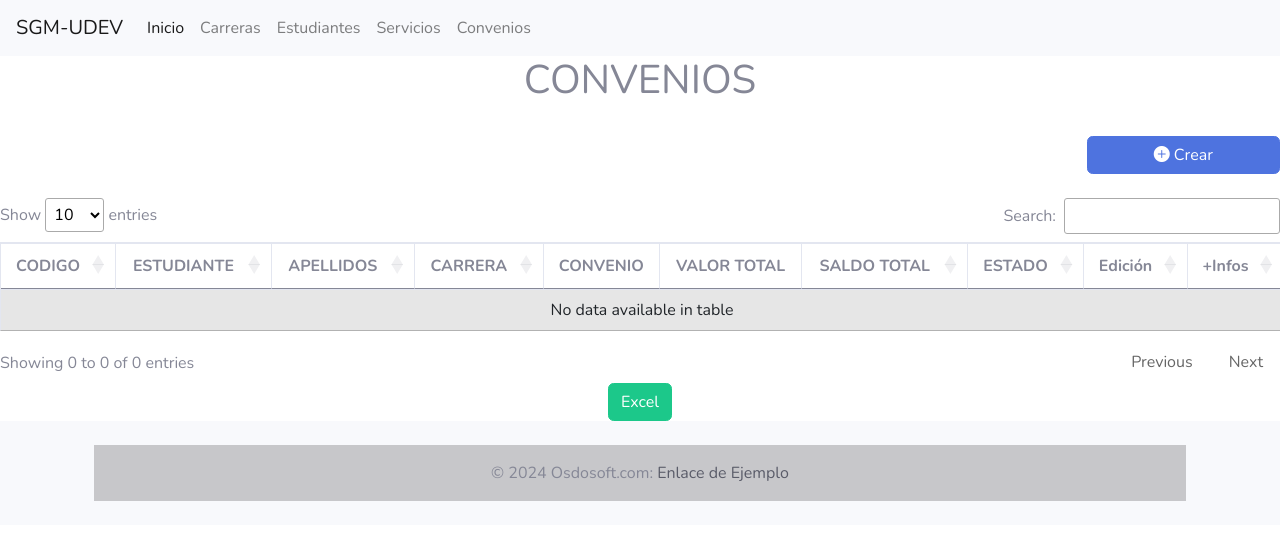
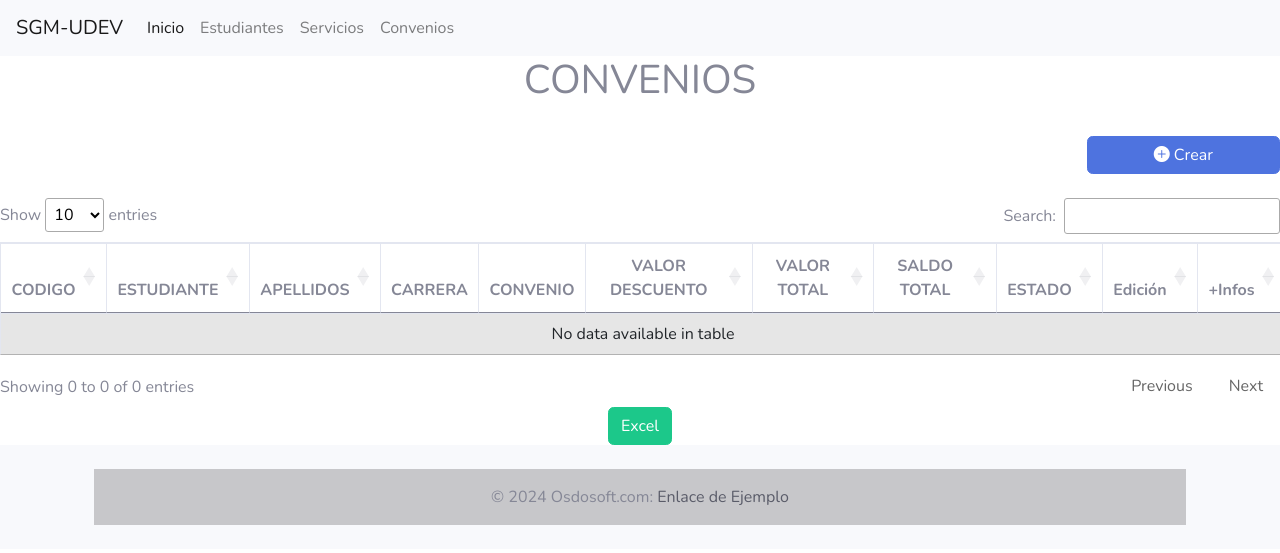
Before and after one commit to osdo1987/udevSoftContable, a PHP site: page /Convenios/Convenios.view.php in a window 1280 px wide. Shown: the top 553 px of the page. Run offline with PHP 8.4, Linux system fonts and the light colour scheme; data that the repository does not hold is empty; some libraries are stand-ins or nearby versions.

Commit message:
desarrollo cambio base de datos y integracion de descuentos en convenios

```diff
--- a/Convenios/Convenios.controller.php
+++ b/Convenios/Convenios.controller.php
@@ -125,6 +125,7 @@ function obtener_registros($conexion)
             //$sub_array[] = $fila["codigo_servicio"];
             $sub_array[] = $fila["descripcion_servicio"];
             $sub_array[] = $fila["descripcion_convenio"];
+            $sub_array[] = "hola";
             $sub_array[] = $fila["valor_total_convenio"];
             $sub_array[] = $fila["saldo_convenio"];
             $sub_array[] = $fila["estado"];
--- a/Convenios/Convenios.view.php
+++ b/Convenios/Convenios.view.php
@@ -46,6 +46,7 @@
           <!-- <th>CODIGO CARRERA</th>-->
           <th>CARRERA</th>
           <th>CONVENIO</th>
+          <th>VALOR DESCUENTO</th>
           <th>VALOR TOTAL </th>
           <th>SALDO TOTAL</th>
           <th>ESTADO</th>
@@ -377,7 +378,7 @@
                 "className": "text-center"
               },
               {
-                "targets": [5, 6], // Índice de la columna "valor total"
+                "targets": [6, 7], // Índice de la columna "valor total"
                 "render": function(data, type, row) {
                   // Formato de moneda con el símbolo "$" y puntuación de miles
                   return '$' + parseFloat(data).toLocaleString('es-ES', {
@@ -385,7 +386,7 @@
                   });
                 }
               }, {
-                "targets": [4, 5],
+                "targets": [3, 4],
                 "orderable": false,
               }
             ]
--- a/componentes/navbar.php
+++ b/componentes/navbar.php
@@ -38,11 +38,12 @@
   <div class="collapse navbar-collapse" id="navbarSupportedContent">
     <ul class="navbar-nav mr-auto">
       <li class="nav-item active">
-        <a class="nav-link" href="#">Inicio </a>
+        <a class="nav-link" href="../dashboard/dashboard.php">Inicio </a>
       </li>
-      <li class="nav-item">
+     <!-- <li class="nav-item">
         <a class="nav-link" href="../carreras/carreras.view.php">Carreras</a>
-      </li>
+      </li>-->
+
       <li class="nav-item">
         <a class="nav-link" href="../estudiantes/estudiantes.view.php">Estudiantes</a>
       </li>
--- /dev/null
+++ b/dashboard/dashboard.controller.php
@@ -0,0 +1 @@
+<?php
```
